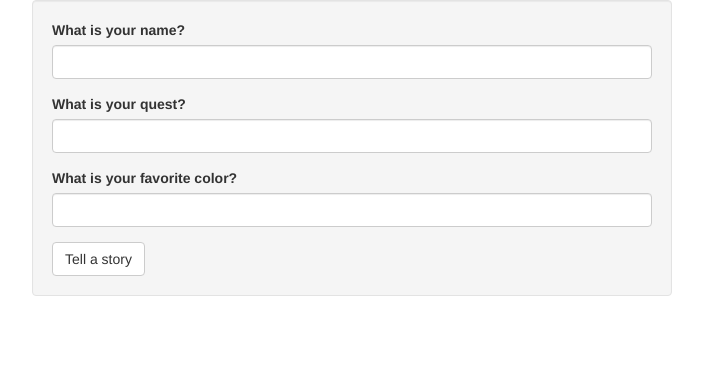
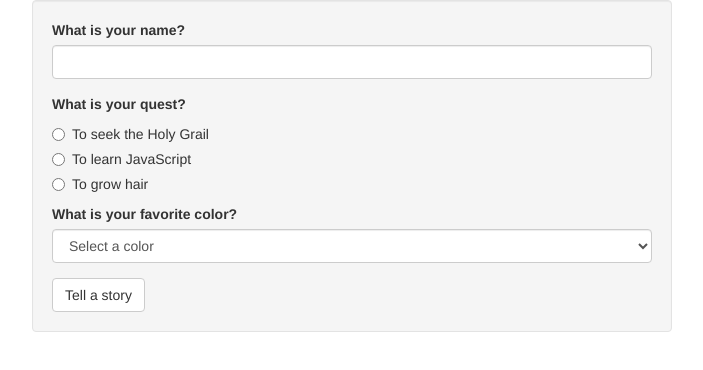
Before and after one commit to getfretless/firstjs-private, a plain HTML site: page index.html in a window 1280 px wide. Shown: the whole page, without its empty margins (288-991 px from the left). Drawn offline with Linux system fonts and the light colour scheme.

Commit message:
Use radio buttons and a select.

```diff
--- a/index.html
+++ b/index.html
@@ -20,13 +20,34 @@
         <label for="name">What is your name?</label><br>
         <input name="name" class="form-control"  type="text">
       </div>
-      <div class="form-group">
-        <label for="quest">What is your quest?</label><br>
-        <input name="quest" class="form-control"  type="text">
+      <div class="radio">
+        <p><strong>What is your quest?</strong></p>
+        <label>
+          <input type="radio" name="quest" value="To seek the Holy Grail">
+          To seek the Holy Grail
+        </label>
+      </div>
+      <div class="radio">
+        <label>
+          <input type="radio" name="quest" value="To learn JavaScript">
+          To learn JavaScript
+        </label>
+      </div>
+      <div class="radio">
+        <label>
+          <input type="radio" name="quest" value="To grow hair">
+          To grow hair
+        </label>
       </div>
       <div class="form-group">
         <label for="color">What is your favorite color?</label><br>
-        <input name="color" class="form-control"  type="text">
+        <select name="color" class="form-control">
+          <option>Select a color</option>
+          <option value="blue">Blue</option>
+          <option value="green">Green</option>
+          <option value="yellow">Yellow</option>
+          <option value="red">Red</option>
+        </select>
       </div>
       <input type="submit" class="btn btn-default" value="Tell a story">
     </form>
```
